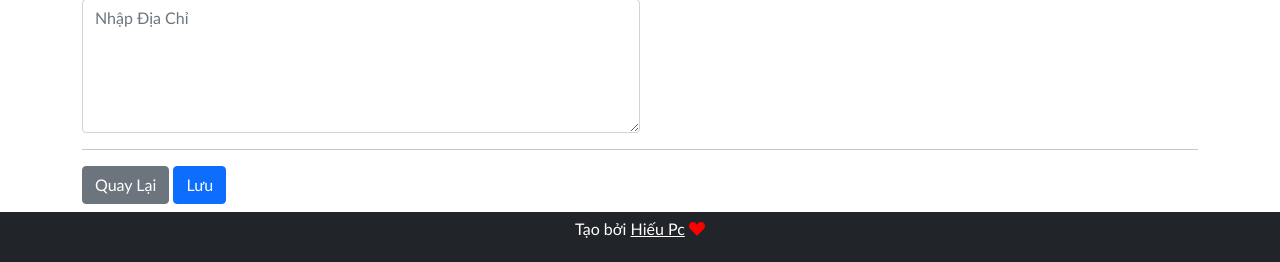
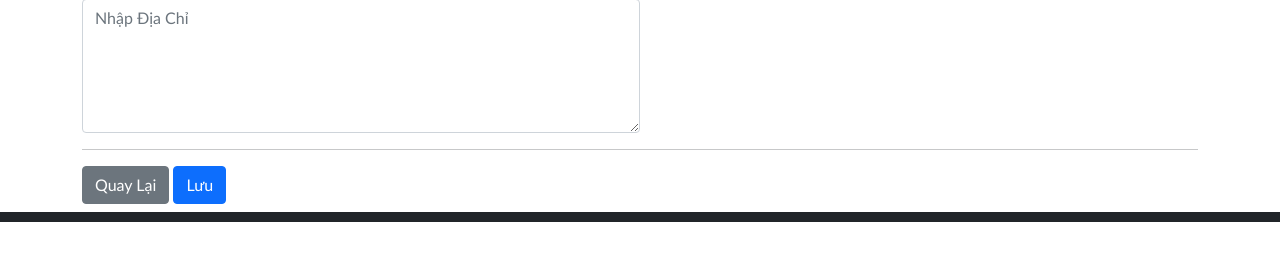
Before and after one commit to Peterparker1409/CRUD_PHP, a PHP site: page /addData.php in a window 1280 px wide. Shown: the part 849-1111 px from the top of the page. After the commit the page ends 1071 px from the top, so only its background shows below. Run offline with PHP 8.4, Linux system fonts and the light colour scheme; a user stored in the database is signed in; some libraries are stand-ins or nearby versions.

Commit message:
Update addData.php

```diff
--- a/quanli/addData.php
+++ b/quanli/addData.php
@@ -139,7 +139,7 @@ if (isset($_POST['simpan'])) {
     </div>
 
     <footer class="bg-dark text-white text-center" style="padding: 5px;">
-        <p>Tạo bởi <a href="https://instagram.com/vikrysurya_" target="_blank" style="color: #fff;">Hiếu Pc</a> <i class="bi bi-suit-heart-fill" style="color: red;"></i></p>
+
     </footer>
     <!-- Đóng Footer -->
     <!-- Bootstrap -->
```
